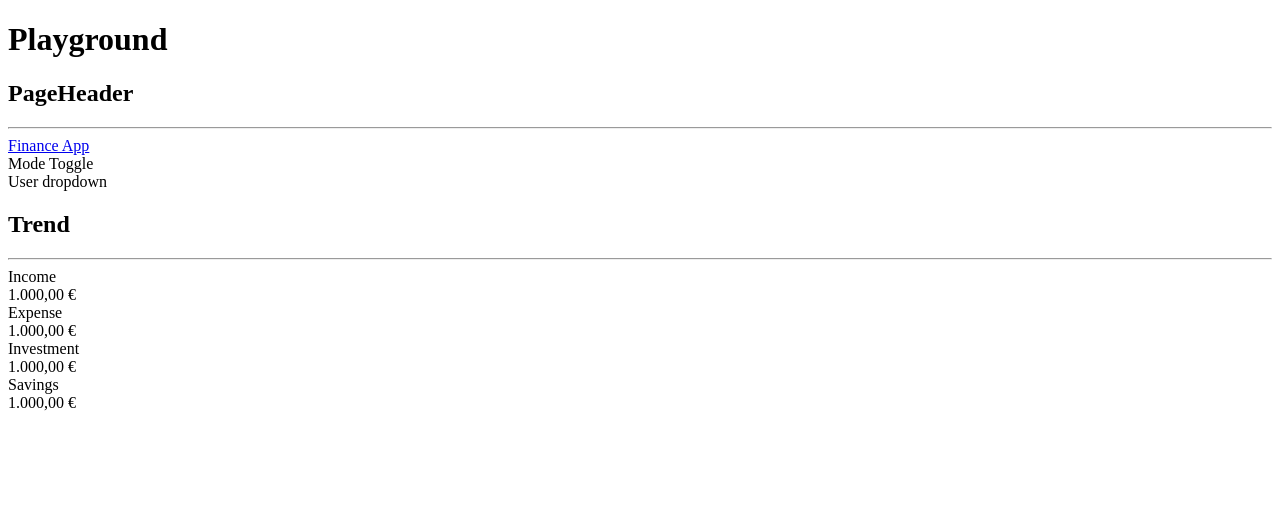
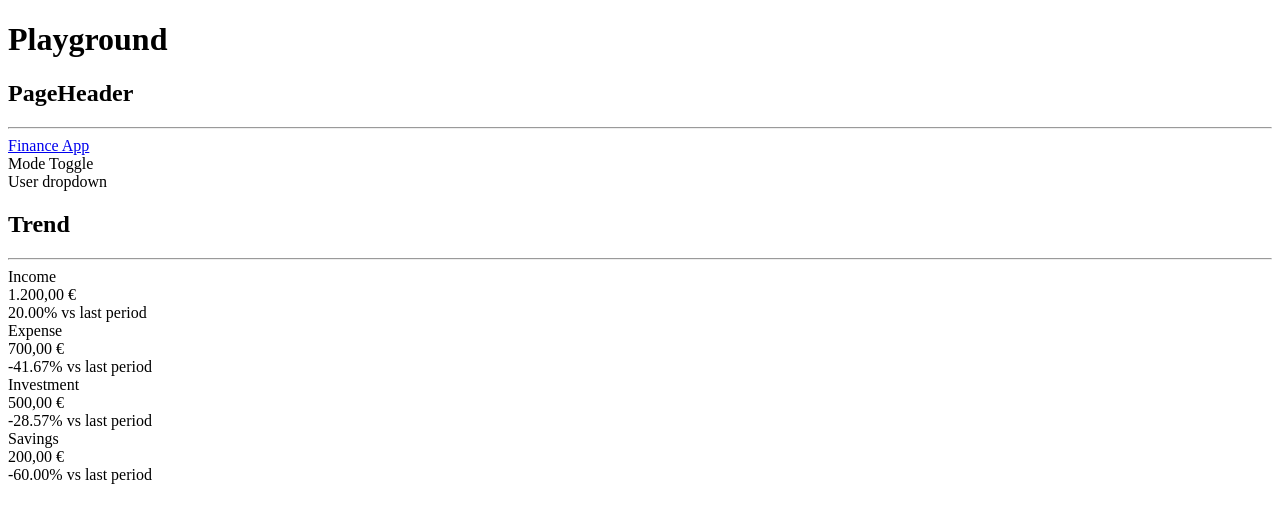
Before and after one commit to fabioi/next-js-finance-app-example, a Next.js app: page /playground in a window 1280 px wide. Shown: the top 518 px of the page. Built offline with nearby package versions, Linux system fonts and the light colour scheme.

Commit message:
Enhance Trend component with percentage change calculation and update example data
- Added useMemo for optimized percentage change calculation in the Trend component.
- Updated the example Trend data in the Page component to reflect new amounts and previous amounts for better demonstration.

```diff
--- a/app/components/trend.js
+++ b/app/components/trend.js
@@ -1,3 +1,5 @@
+import { useMemo } from "react";
+
 export default function Trend({
     type, amount, prevAmount
 }) {
@@ -10,12 +12,17 @@ export default function Trend({
     }
 
     const calcPercentageChange = (prevAmount, amount) => {
-        if (prevAmount === 0) {
+        if (!prevAmount || !amount) {
             return 0;
         }
 
         return ((amount - prevAmount) / prevAmount) * 100;
     }
+
+
+    const percentageChange = useMemo(() => calcPercentageChange(prevAmount, amount),
+        [prevAmount, amount]
+    );
 
     const formatCurrency = (amount) => {
         return new Intl.NumberFormat('it-IT', {
@@ -32,6 +39,9 @@ export default function Trend({
             <div className="text-2xl font-bold text-black dark:text-white mb-2">
                 {formatCurrency(Number(amount ?? 0))}
             </div>
+            <div>
+                {percentageChange.toFixed(2)}% vs last period
+            </div>
         </div>
     )
 
--- a/app/playground/page.js
+++ b/app/playground/page.js
@@ -17,12 +17,13 @@ export default function Page() {
                 <h2 className="mb-4 text-lg font-mono">Trend</h2>
                 <hr className="mb-4 border-gray-200 dark:border-gray-800" />
                 <div className="flex space-x-4">
-                    <Trend type="Income" amount={1000} prevAmount={1000} />
-                    <Trend type="Expense" amount={1000} prevAmount={1200} />
-                    <Trend type="Investment" amount={1000} prevAmount={700} />
-                    <Trend type="Savings" amount={1000} prevAmount={500} />
+                    <Trend type="Income" amount={1200} prevAmount={1000} />
+                    <Trend type="Expense" amount={700} prevAmount={1200} />
+                    <Trend type="Investment" amount={500} prevAmount={700} />
+                    <Trend type="Savings" amount={200} prevAmount={500} />
                 </div>
             </div>
+
         </>
     )
 }
```
